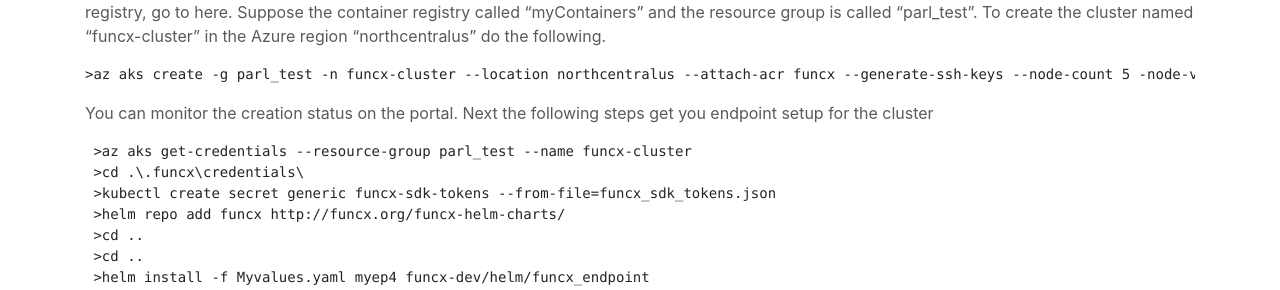
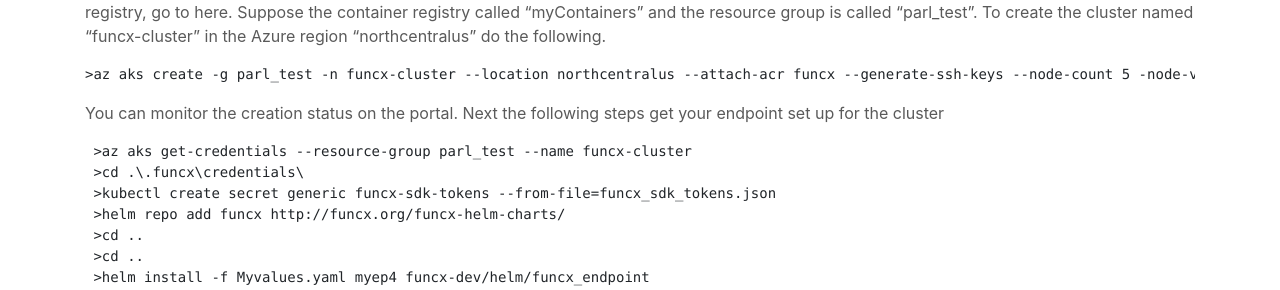
Before and after one commit to Parsl/parsl.github.io, a Jekyll site: the page built from _posts/2021-01-11-look-at-parsl-funcx.md, in a window 1280 px wide and 900 px high, scrolled down 17394 px. Shown: the part 157-447 px from the top of the window. Built offline with Jekyll 4.4.1, drawn with Linux system fonts in a browser that asks for light colours.

Commit message:
minor grammar

```diff
--- a/_posts/2021-01-11-look-at-parsl-funcx.md
+++ b/_posts/2021-01-11-look-at-parsl-funcx.md
@@ -516,7 +516,7 @@
 >az aks create -g parl_test -n funcx-cluster --location northcentralus --attach-acr funcx --generate-ssh-keys --node-count 5 -node-vm-size Standard_D2s_v3
 </pre>
 
-You can monitor the creation status on the portal.    Next the following steps get you endpoint setup for the cluster
+You can monitor the creation status on the portal.    Next the following steps get your endpoint set up for the cluster
 
 <pre>
  >az aks get-credentials --resource-group parl_test --name funcx-cluster
```
